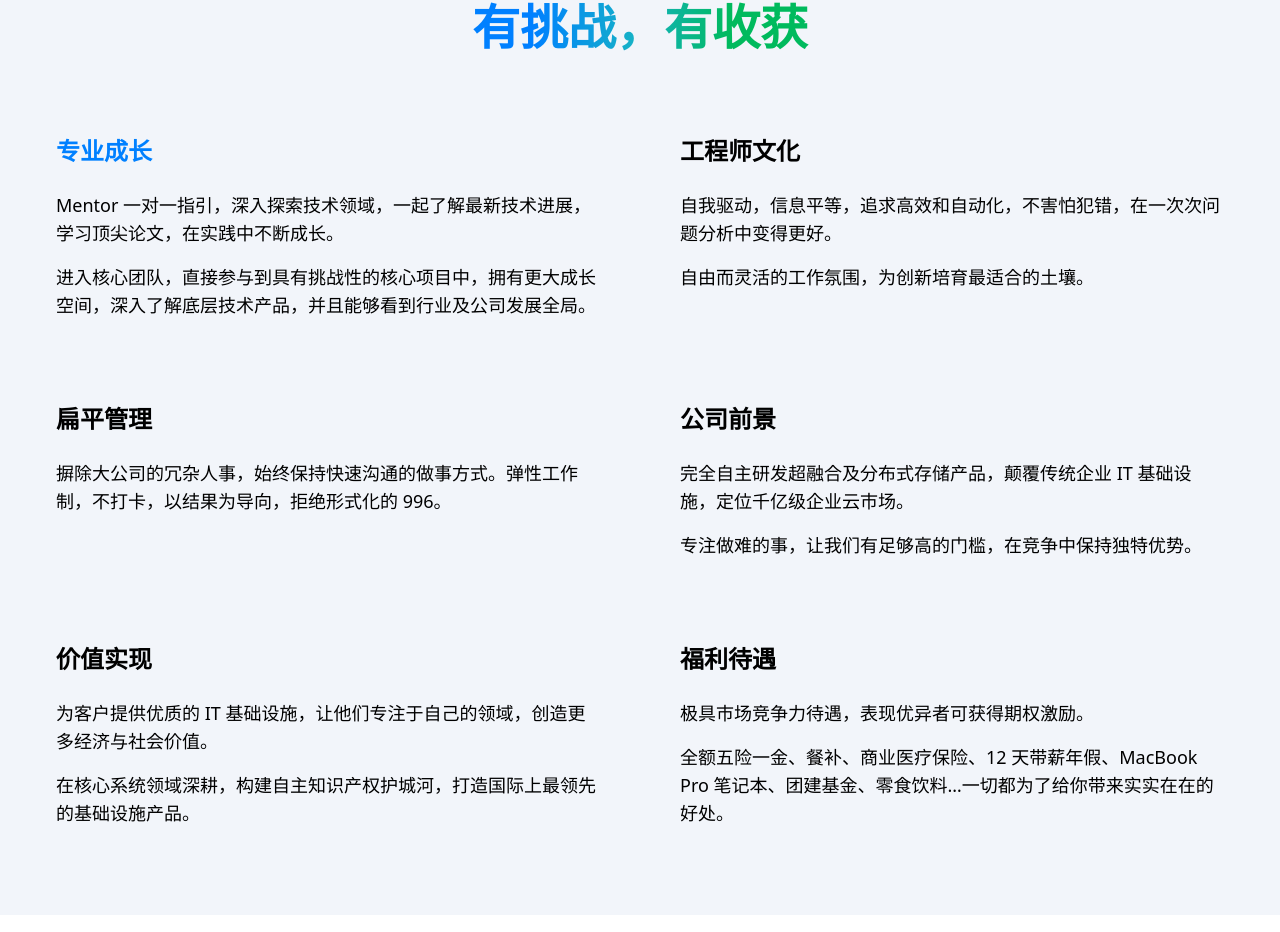
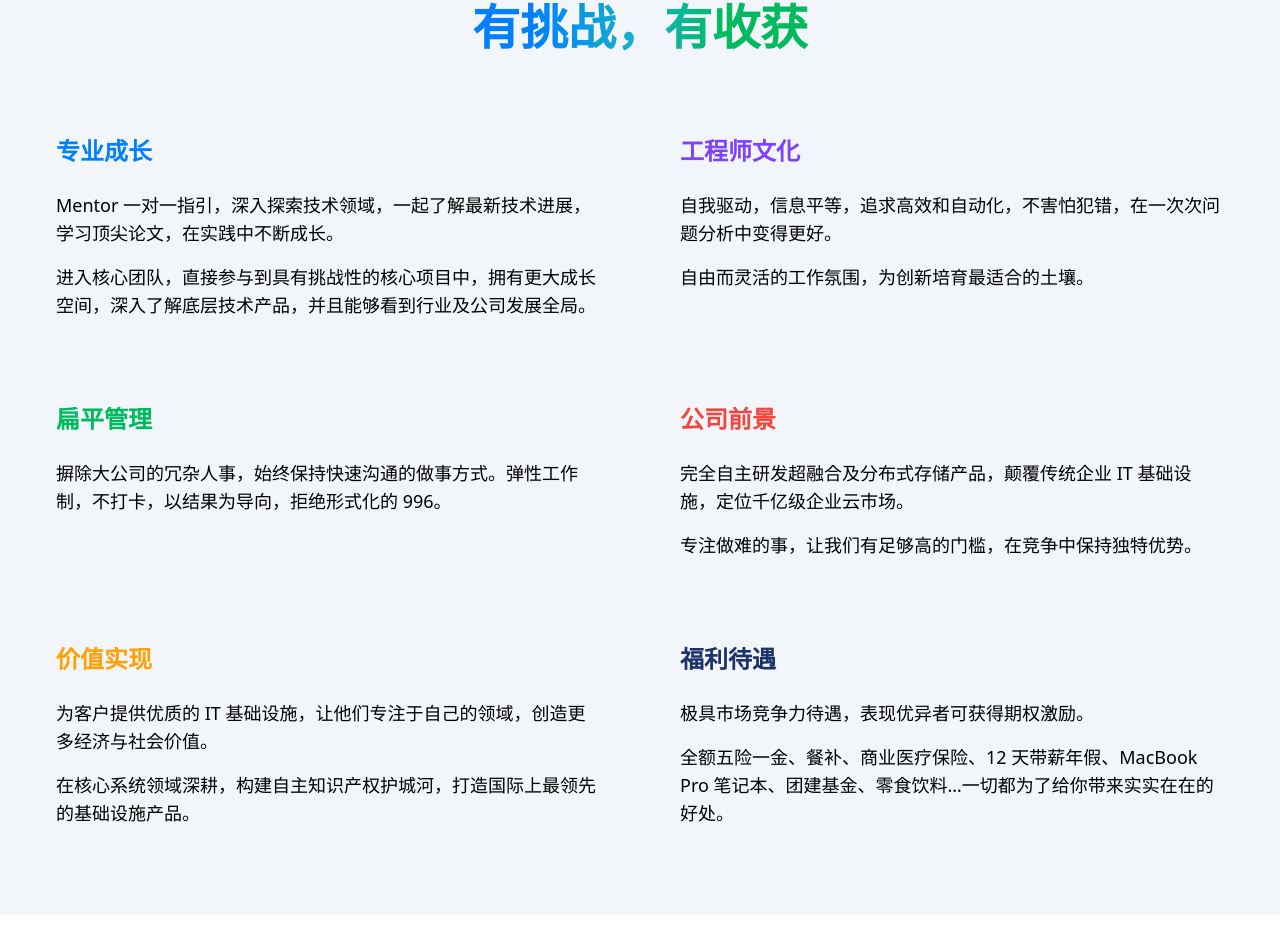
Before and after one commit to 0065paula/2022-public, a Next.js app: page / in a window 1280 px wide. Shown: the part 7233-8165 px from the top of the page. Built offline with nearby package versions, Linux system fonts and the light colour scheme.

Commit message:
fix color

```diff
--- a/tailwind.config.js
+++ b/tailwind.config.js
@@ -22,8 +22,22 @@ module.exports = {
         200: "#EDF0F7",
         100: "#F2F5FA",
         50: "#F3F4F7",
-      }
-
+      },
+      purple: {
+        600: "#7E41FF",
+      },
+      green: {
+        600: "#00BA5D",
+      },
+      red: {
+        600: "#F0483E",
+      },
+      yellow: {
+        600: "#FEA008",
+      },
+      indigo: {
+        900: "#1D326C",
+      },
     }
   },
   variants: {
```
